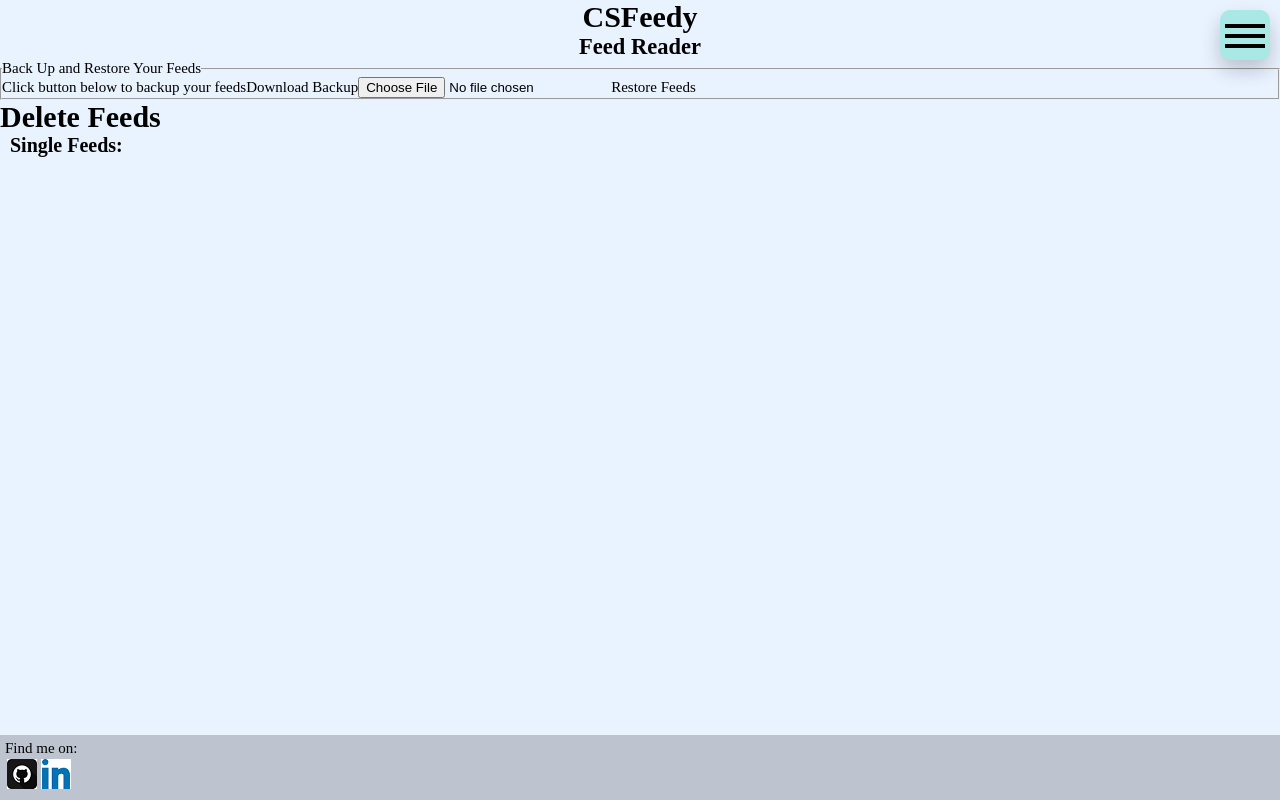
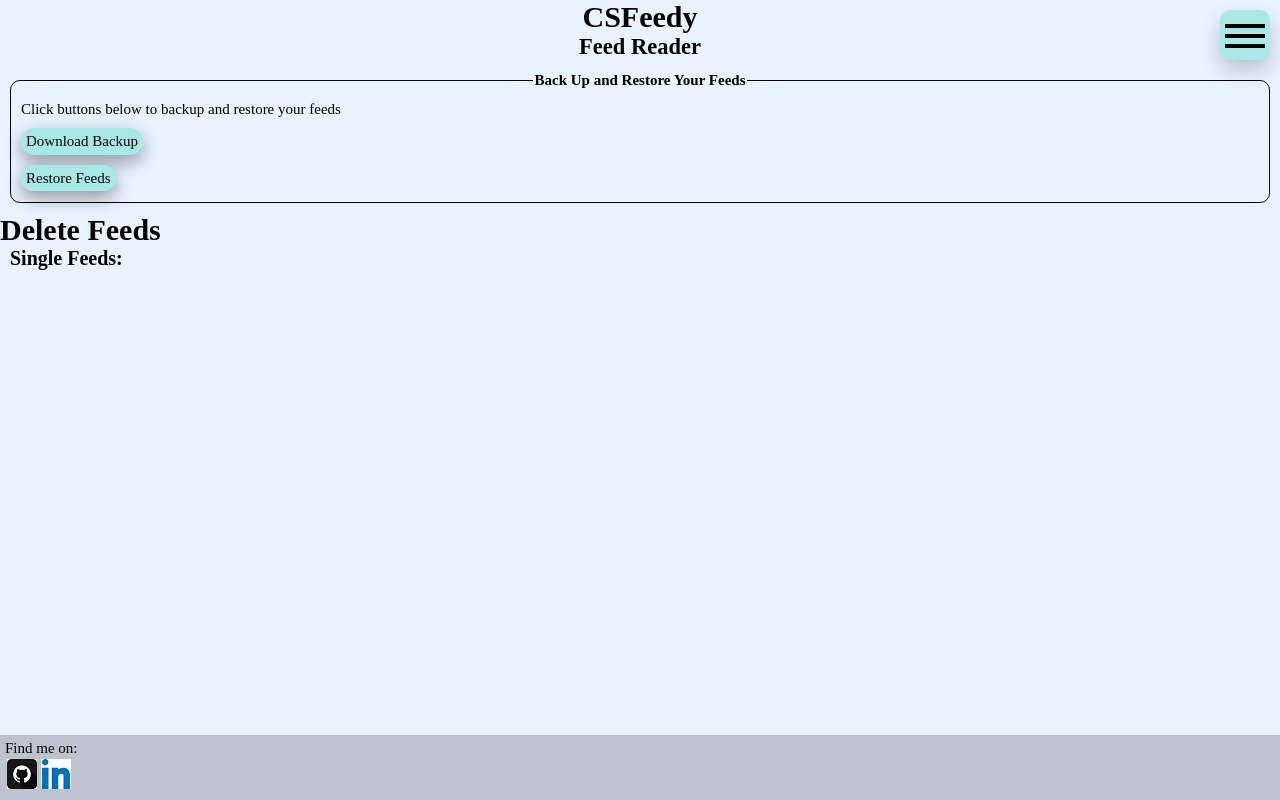
Before and after one commit to ARogala/cs-feedy, a React (Create React App) app: page /ManageFeeds in a window 1280 px wide. Built offline with nearby package versions, Linux system fonts and the light colour scheme.

Commit message:
style backup restore buttons and form

```diff
--- a/src/components/ManageFeeds.css
+++ b/src/components/ManageFeeds.css
@@ -5,3 +5,56 @@
  * @date    9/13/2018
  * @version 1.0
  */
+
+.manageFeedForm fieldset {
+	padding: 10px 10px 15px 10px;
+	margin: 10px;
+	border: 1px solid black;
+	border-radius: 10px;
+}
+
+.manageFeedForm legend {
+	text-align: center;
+	font-weight: bold;
+	padding: 2px;
+}
+
+.manageFeedForm__Btn {
+	background-color: #A8E8E5;
+	border-radius: 20px;
+	padding: 5px;
+	margin: 10px 0px 15px 0px;
+	display: block;
+	box-shadow: 0 8px 16px 0 rgba(0,0,0,0.2), 0 6px 20px 0 rgba(0,0,0,0.19);
+}
+
+.manageFeedForm__Btn:hover,
+.manageFeedForm__Btn:focus {
+	background-color: #BDC4CF;
+}
+
+.manageFeedForm__Btn:active {
+	transform: translateY(3px);
+}
+
+.manageFeedForm__input--file {
+	width: 0.1px;
+	height: 0.1px;
+	opacity: 0;
+	overflow: hidden;
+	position: absolute;
+	z-index: -1;
+}
+
+.manageFeedForm__input--file + label {
+	background-color: #A8E8E5;
+	cursor: pointer;
+	padding: 5px;
+	border-radius: 20px;
+	box-shadow: 0 8px 16px 0 rgba(0,0,0,0.2), 0 6px 20px 0 rgba(0,0,0,0.19);
+}
+
+.manageFeedForm__input--file:focus + label,
+.manageFeedForm__input--file:hover + label {
+	background-color: #BDC4CF;
+}
--- a/src/components/ManageFeeds.js
+++ b/src/components/ManageFeeds.js
@@ -63,7 +63,7 @@ function ManageFeeds(props) {
 			<form className="manageFeedForm" id="manageFeedFormId">
 				<fieldset>
 					<legend>Back Up and Restore Your Feeds</legend>
-					<label htmlFor="backUpBtn">Click button below to backup your feeds</label>
+					<label htmlFor="backUpBtn">Click buttons below to backup and restore your feeds</label>
 					<button
 						type="button"
 						id="backUpBtn"
```
